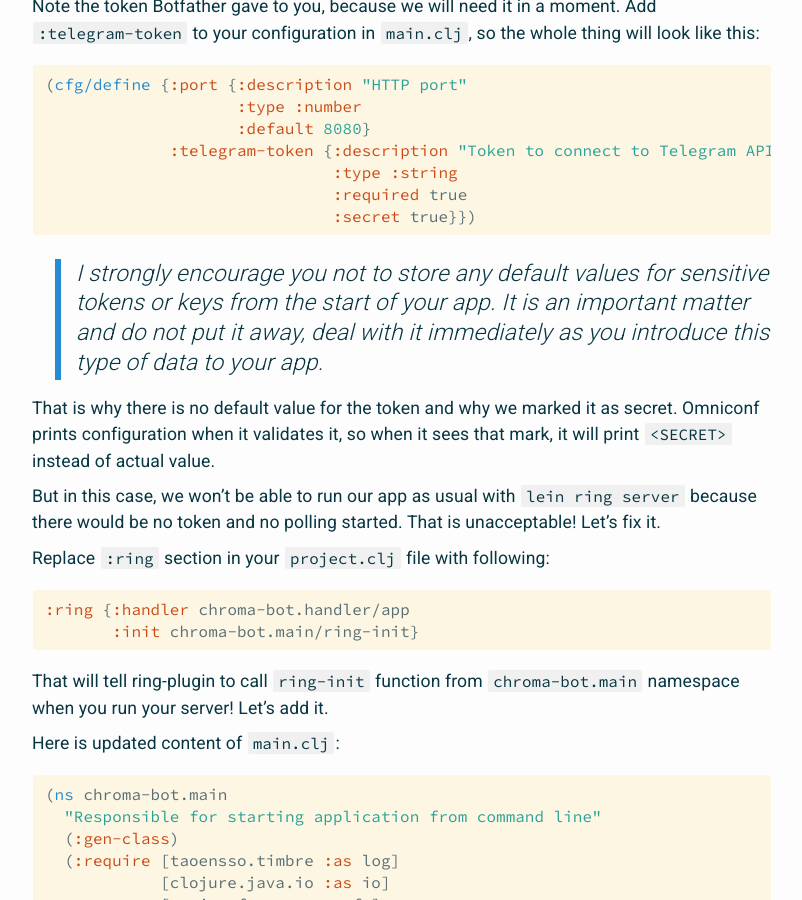
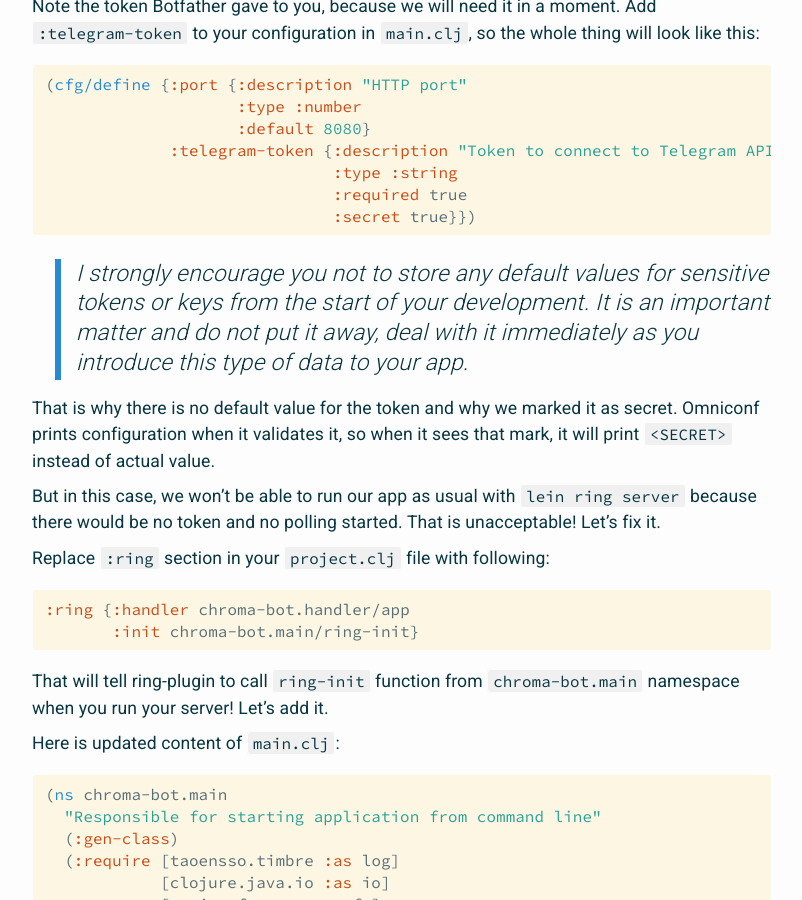
Before and after one commit to Otann/otann.github.io, a Jekyll site: the page built from _posts/2016-03-16-chroma-bot-telegram-api.markdown, in a window 1280 px wide and 900 px high, scrolled down 10907 px. Shown: the whole window, without its empty margins (238-1040 px from the left). Built offline with Jekyll 4.4.1, drawn with Linux system fonts in a browser that asks for light colours; comment, search, counter and statistics services are not loaded.

Commit message:
post typos

````diff
--- a/_posts/2016-03-16-chroma-bot-telegram-api.markdown
+++ b/_posts/2016-03-16-chroma-bot-telegram-api.markdown
@@ -380,7 +380,7 @@ Note the token Botfather gave to you, because we will need it in a moment. Add `
                               :secret true}})
 ```
 
-> I strongly encourage you not to store any default values for sensitive tokens or keys from the start of your app. It is an important matter and do not put it away, deal with it immediately as you introduce this type of data to your app.
+> I strongly encourage you not to store any default values for sensitive tokens or keys from the start of your development. It is an important matter and do not put it away, deal with it immediately as you introduce this type of data to your app.
 
 That is why there is no default value for the token and why we marked it as secret. Omniconf prints configuration when it validates it, so when it sees that mark, it will print `<SECRET>` instead of actual value.
 
````
